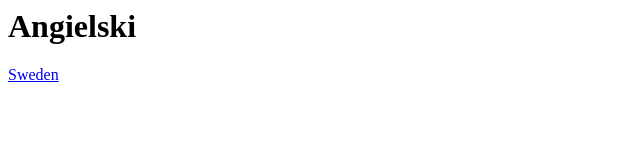
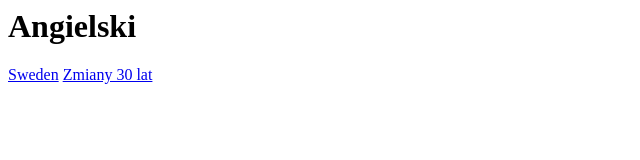
Before and after one commit to szachy-a/szachy-a.8bit.ca, a plain HTML site: page Glupie-pliki/index.html in a window 1280 px wide. Shown: the whole page, without its empty margins (0-640 px from the left). Drawn offline with Linux system fonts and the light colour scheme.

Commit message:
Update index.html

```diff
--- a/Glupie-pliki/index.html
+++ b/Glupie-pliki/index.html
@@ -1,2 +1,3 @@
 <h1>Angielski</h1>
 <a href="https://youtu.be/oWXp9o3QjD4">Sweden</a>
+<a href="https://youtu.be/q_54sLnkh_Y">Zmiany 30 lat</a>
```
